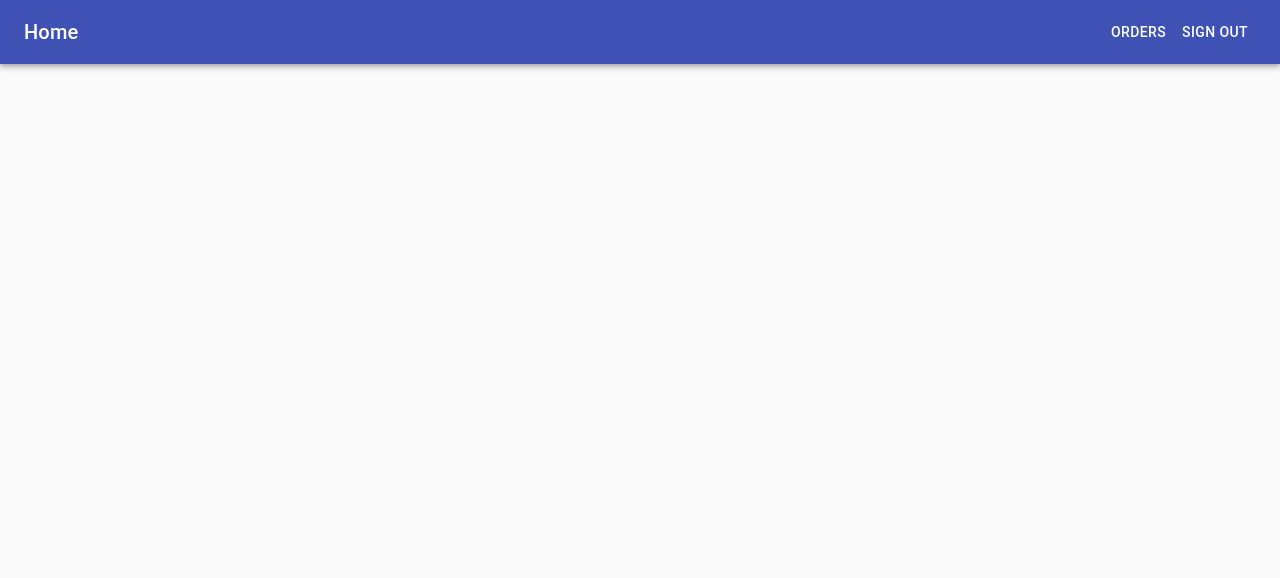
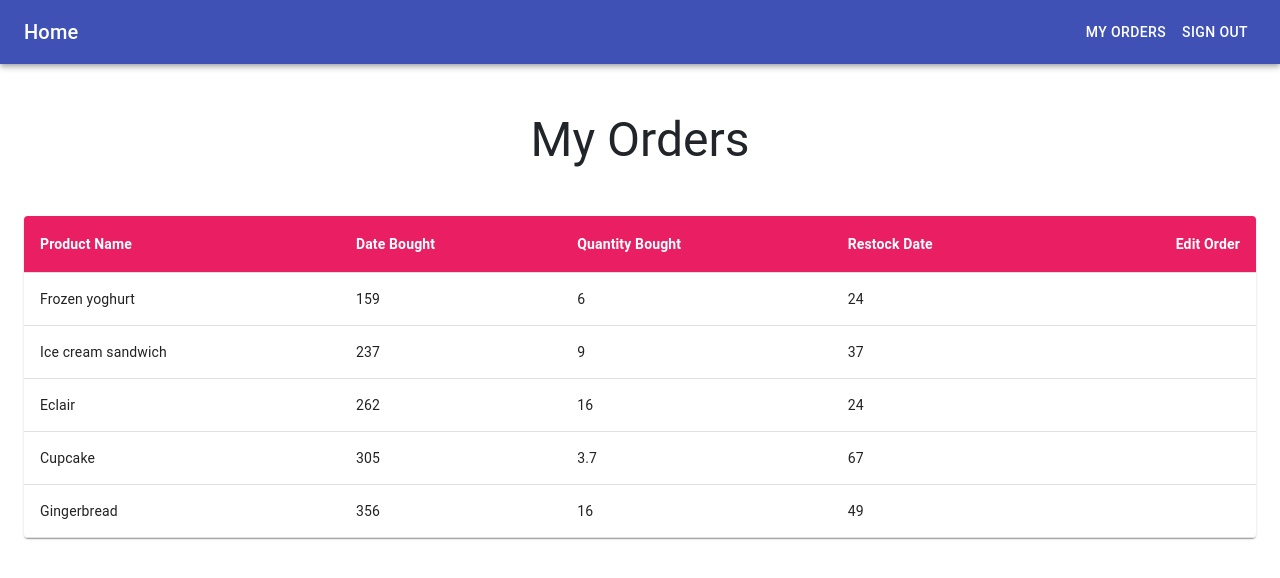
Before and after one commit to michaelssavage/b2b-react-flask, a React (Create React App) app in the folder client/: page /orders in a window 1280 px wide. Shown: the top 578 px of the page. Built offline with nearby package versions, Linux system fonts and the light colour scheme; no server answers.

Commit message:
orders page and pretty colours :)

```diff
--- a/client/package.json
+++ b/client/package.json
@@ -10,14 +10,14 @@
     "@testing-library/user-event": "^12.8.3",
     "axios": "^0.21.1",
     "bootstrap": "^4.6.0",
-    "proxy": "http://localhost:5000",
     "react": "^17.0.2",
     "react-bootstrap": "^1.5.2",
     "react-dom": "^17.0.2",
     "react-frame": "^2.2.22",
     "react-router-dom": "^5.2.0",
     "react-scripts": "4.0.3",
-    "web-vitals": "^1.1.1"
+    "web-vitals": "^1.1.1",
+    "proxy": "http://localhost:5000"
   },
   "scripts": {
     "start": "react-scripts start",
--- a/client/src/App.js
+++ b/client/src/App.js
@@ -2,7 +2,6 @@ import React from 'react';
 import Home from './pages/Home.js'
 import Login from './pages/Login.js'
 import Signup from './pages/Signup.js'
-import Products from './pages/Products.js'
 import Orders from './pages/Orders.js'
 import {BrowserRouter as Router, Switch, Route } from 'react-router-dom';
 
@@ -15,7 +14,6 @@ function App() {
           <Route path="/login" component={Login} />
           <Route path="/signup" component={Signup} />
           <Route path="/home" component={Home} />
-          <Route path="/products" component={Products} />
           <Route path="/orders" component={Orders} />
         </Switch>
       </div>
--- a/client/src/assets/css/styles.css
+++ b/client/src/assets/css/styles.css
@@ -7,10 +7,13 @@ body{
 footer{
     font-size: 1em; }
 
-.check_availability {
-    background-color: #90CCF4;
+
+.bg-color {
+    background-color: #009688
+    ;
 }
 
-.place_order {
-    background-color: #4ABF93;
+.table-color {
+    background-color: #e91e63
+
 }
--- a/client/src/components/Card.js
+++ b/client/src/components/Card.js
@@ -1,38 +1,28 @@
 import React from 'react';
 import { Card } from 'react-bootstrap';
-import Button from 'react-bootstrap/Button'
-import Link from '@material-ui/core/Link';
+import ListGroup from 'react-bootstrap/ListGroup';
 
 const productCard = ({ product }) => {
 
     return (
         <>
-            <Card className='my-3 p-3 rounded text-center shadow p-3 mb-5 bg-white rounded' style={{ border: 'none' }}>
-
+            <Card className='pt-3 my-3 rounded text-center shadow-lg bg-white rounded' style={{ border: 'none' }}>
 
                 <Card.Body className={`${product.name} rounded text-black`}>
 
-                        <Card.Title as='div'>
+                        <Card.Title className="font-weight-bold" component="h1">
                             {product.name.charAt(0).toUpperCase() + product.name.slice(1)}
                         </Card.Title>
 
-                        <Card.Text>
-                            Stock Quantity: {product.stock_quantity}
-                        </Card.Text>
-
-                        <Card.Text>
-                            Monthly Restock Date: {product.monthly_restock_date}
-                        </Card.Text>
-
-                        <Card.Text>
-                            Restock Quantity: {product.restock_quantity}
-                        </Card.Text>
+                        <ListGroup variant="flush">
+                            <ListGroup.Item>Stock Quantity: {product.stock_quantity}</ListGroup.Item>
+                            <ListGroup.Item>Monthly Restock Date: {product.monthly_restock_date}</ListGroup.Item>
+                            <ListGroup.Item>Restock Quantity: {product.restock_quantity}</ListGroup.Item>
+                        </ListGroup>
 
                 </Card.Body>
-                <div className="pt-2">
-                    <Link href="products" color="inherit">
-                        <Button variant="info">Order!</Button>
-                    </Link>
+                <div className="p-3 bg-color text-white text-left font-weight-bold">
+                    Check Availability:
                 </div>
             </Card>
         </>
--- a/client/src/components/Navbar.js
+++ b/client/src/components/Navbar.js
@@ -15,6 +15,10 @@ const useStyles = makeStyles((theme) => ({
     menuButton: {
         marginRight: theme.spacing(2),
     },
+    home: {
+        flexGrow: 2
+    },
+
     title: {
         flexGrow: 2
     },
@@ -27,18 +31,25 @@ export default function Navbar() {
         <div className={classes.root}>
         <AppBar position="static">
             <Toolbar>
-            <Typography variant="h6" className={classes.title}>
+
+                <Typography variant="h6" className={classes.home}>
                     <Link href="home" color="inherit">
                     Home
                     </Link>
                 </Typography>
+
                 <Link href="orders" color="inherit">
-                <Button color="inherit">Orders</Button>
+                    <Button color="inherit">
+                        My Orders
+                    </Button>
                 </Link>
 
                 <Link href="login" color="inherit">
-                <Button color="inherit">Sign out</Button>
+                    <Button color="inherit">
+                        Sign out
+                    </Button>
                 </Link>
+
             </Toolbar>
         </AppBar>
         </div>
--- a/client/src/pages/Home.js
+++ b/client/src/pages/Home.js
@@ -27,9 +27,6 @@ const Home = () => {
     setProduct(productsArr)
     }
 
-
-
-
     useEffect(() => {
         getProduct();
     }, [])
@@ -37,11 +34,14 @@ const Home = () => {
     return (
         <>
             <Navbar />
+            <Container component="main" maxWidth="xs" className="mt-5">
+                <Typography align="center" variant="h3">
+                    Concurr B2B Order System
+                </Typography>
+            </Container>
+
+
             <Container component="main" maxWidth="s">
-                <Typography align="center" variant="h2">
-                    Concurr B2B ordering service
-                </Typography>
-
                 <Row>
                     {product.map( p =>(
 
@@ -51,8 +51,6 @@ const Home = () => {
                         </Col>
                     ))}
                 </Row>
-
-
             </Container>
         </>
     );
--- a/client/src/pages/Orders.js
+++ b/client/src/pages/Orders.js
@@ -1,9 +1,16 @@
 import React, { useState, useEffect } from 'react';
-import CssBaseline from '@material-ui/core/CssBaseline';
 import { makeStyles } from '@material-ui/core/styles';
 import Container from '@material-ui/core/Container';
+import Typography from '@material-ui/core/Typography';
+import Navbar from '../components/Navbar';
 import axios from "axios"
-import Navbar from '../components/Navbar';
+import Table from '@material-ui/core/Table';
+import TableBody from '@material-ui/core/TableBody';
+import TableCell from '@material-ui/core/TableCell';
+import TableContainer from '@material-ui/core/TableContainer';
+import TableHead from '@material-ui/core/TableHead';
+import TableRow from '@material-ui/core/TableRow';
+import Paper from '@material-ui/core/Paper';
 
 const useStyles = makeStyles((theme) => ({
     paper: {
@@ -23,7 +30,36 @@ const useStyles = makeStyles((theme) => ({
     submit: {
         margin: theme.spacing(3, 0, 2),
     },
+    table: {
+        minWidth: 650,
+    },
+
+    thCell: {
+        color: "white",
+        fontWeight: "bold",
+    }
 }));
+
+function createData(name, date, quantity, restock, edit) {
+    return { name, date, quantity, restock, edit };
+}
+
+const rows = [
+    createData('Frozen yoghurt', 159, 6.0, 24, 4.0),
+    createData('Ice cream sandwich', 237, 9.0, 37, 4.3),
+    createData('Eclair', 262, 16.0, 24, 6.0),
+    createData('Cupcake', 305, 3.7, 67, 4.3),
+    createData('Gingerbread', 356, 16.0, 49, 3.9),
+];
+
+// const res = await axios.get('http://localhost:5000/api/products');
+// const productsArray = res.data.products
+// const rows = [];
+{/*for (let i = 0; i < productsArray.length){
+
+    if user == logged in user:
+        rows.push(productsArray[i])
+} */}
 
 export default function Orders() {
 
@@ -47,13 +83,75 @@ export default function Orders() {
     return (
         <>
             <Navbar />
-            <Container component="main" maxWidth="xs">
-                <CssBaseline />
-                    <div
-                        className={classes.paper}
-                    >
-                        {order}
-                    </div>
+
+            <Container component="main" maxWidth="xs" className="mt-5">
+                <Typography align="center" variant="h3">
+                    My Orders
+                </Typography>
+            </Container>
+
+            <Container component="main" maxWidth="s" className="mt-5">
+                <TableContainer component={Paper}>
+                    <Table className={classes.table} aria-label="simple table">
+
+                        <TableHead className= "table-color">
+                        <TableRow>
+
+                            <TableCell className={classes.thCell}>
+                                Product Name
+                            </TableCell>
+
+                            <TableCell className={classes.thCell}>
+                                Date Bought
+                                </TableCell>
+
+                            <TableCell className={classes.thCell}>
+                                Quantity Bought
+                                </TableCell>
+
+                            <TableCell className={classes.thCell}>
+                                Restock Date
+                                </TableCell>
+
+                            <TableCell align="right" className={classes.thCell}>
+                                Edit Order
+                                </TableCell>
+
+                        </TableRow>
+                        </TableHead>
+
+
+                        <TableBody>
+                        {rows.map((row) => (
+
+                            <TableRow key={row.name}>
+
+                                <TableCell component="th" scope="row">
+                                    {row.name}
+                                </TableCell>
+
+                                <TableCell>
+                                    {row.date}
+                                </TableCell>
+
+                                <TableCell>
+                                    {row.quantity}
+                                </TableCell>
+
+                                <TableCell>
+                                    {row.restock}
+                                </TableCell>
+
+                                <TableCell align="right">
+
+                                </TableCell>
+
+                            </TableRow>
+                        ))}
+                        </TableBody>
+
+                    </Table>
+                </TableContainer>
             </Container>
         </>
     );
--- a/client/src/pages/Products.js
+++ /dev/null
@@ -1,61 +0,0 @@
-import React, { useState, useEffect } from 'react';
-import CssBaseline from '@material-ui/core/CssBaseline';
-import { makeStyles } from '@material-ui/core/styles';
-import Container from '@material-ui/core/Container';
-import axios from "axios"
-import Navbar from '../components/Navbar';
-
-const useStyles = makeStyles((theme) => ({
-    paper: {
-        marginTop: theme.spacing(8),
-        display: 'flex',
-        flexDirection: 'column',
-        alignItems: 'center',
-    },
-    avatar: {
-        margin: theme.spacing(1),
-        backgroundColor: theme.palette.secondary.main,
-    },
-    form: {
-        width: '100%', // Fix IE 11 issue.
-        marginTop: theme.spacing(1),
-    },
-    submit: {
-        margin: theme.spacing(3, 0, 2),
-    },
-}));
-
-export default function Products() {
-
-    const classes = useStyles();
-
-    const [product, setProduct] = useState("");
-
-    useEffect(()=>{
-        getProducts()
-    },[])
-
-    const getProducts = async () => {
-        try{
-            const result = await axios.get('/availability_future')
-            setProduct(result.data);
-
-        }catch(err){
-            console.error(err.message);
-        }
-    };
-
-    return (
-        <>
-            <Navbar />
-            <Container component="main" maxWidth="xs">
-                <CssBaseline />
-                    <div
-                        className={classes.paper}
-                    >
-                        {product}
-                    </div>
-            </Container>
-        </>
-    );
-}
```
Also changed, not shown: 1 other file (tests, documents, lock files or other folders). Lines whose indentation alone changed are shown as unchanged.
